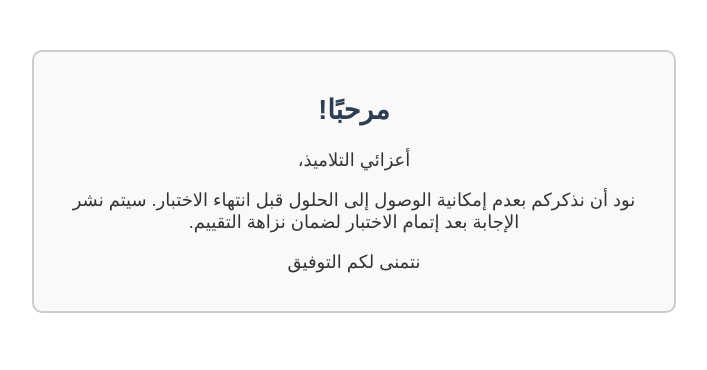
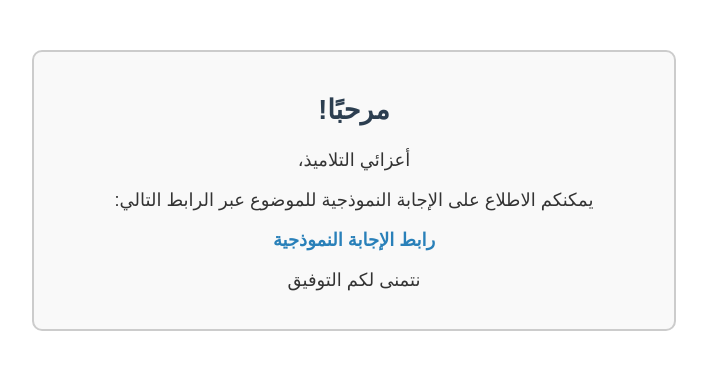
Before and after one commit to med1130/Sollution-Exam-3TM-Genie-electrique, a plain HTML site: page index.html in a window 1280 px wide. Shown: the whole page, without its empty margins (286-993 px from the left). Drawn offline with Linux system fonts and the light colour scheme.

Commit message:
Update index.html

```diff
--- a/index.html
+++ b/index.html
@@ -3,7 +3,7 @@
 <head>
     <meta charset="UTF-8">
     <meta name="viewport" content="width=device-width, initial-scale=1.0">
-    <title>رسالة التذكير</title>
+    <title>الاطلاع على الإجابة النموذجية</title>
     <style>
         body {
             font-family: Arial, sans-serif;
@@ -25,6 +25,14 @@
         .message h2 {
             color: #2c3e50;
         }
+        .link {
+            color: #2980b9;
+            text-decoration: none;
+            font-weight: bold;
+        }
+        .link:hover {
+            text-decoration: underline;
+        }
     </style>
 </head>
 <body>
@@ -32,8 +40,9 @@
     <div class="message">
         <h2>مرحبًا!</h2>
         <p>أعزائي التلاميذ،</p>
-        <p>نود أن نذكركم بعدم إمكانية الوصول إلى الحلول قبل انتهاء الاختبار. سيتم نشر الإجابة بعد إتمام الاختبار لضمان نزاهة التقييم.</p>
-        <p></p>نتمنى لكم التوفيق  </p>
+        <p>يمكنكم الاطلاع على الإجابة النموذجية للموضوع عبر الرابط التالي:</p>
+        <p><a href="https://drive.google.com/file/d/114rEsGETOuvol4RiyUCamDXk9MKRW7I4/view?usp=drivesdk" class="link" target="_blank">رابط الإجابة النموذجية</a></p>
+        <p>نتمنى لكم التوفيق </p>
     </div>
 
 </body>
```
